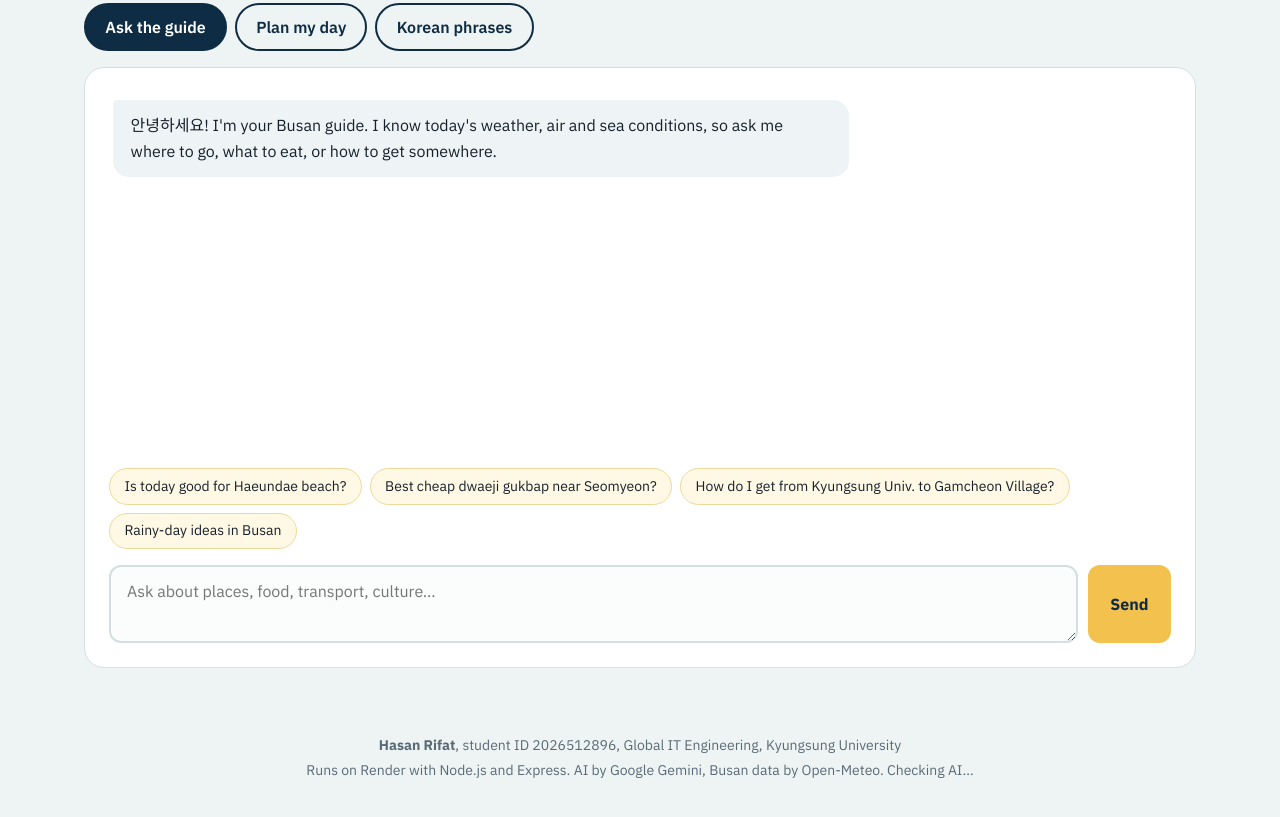
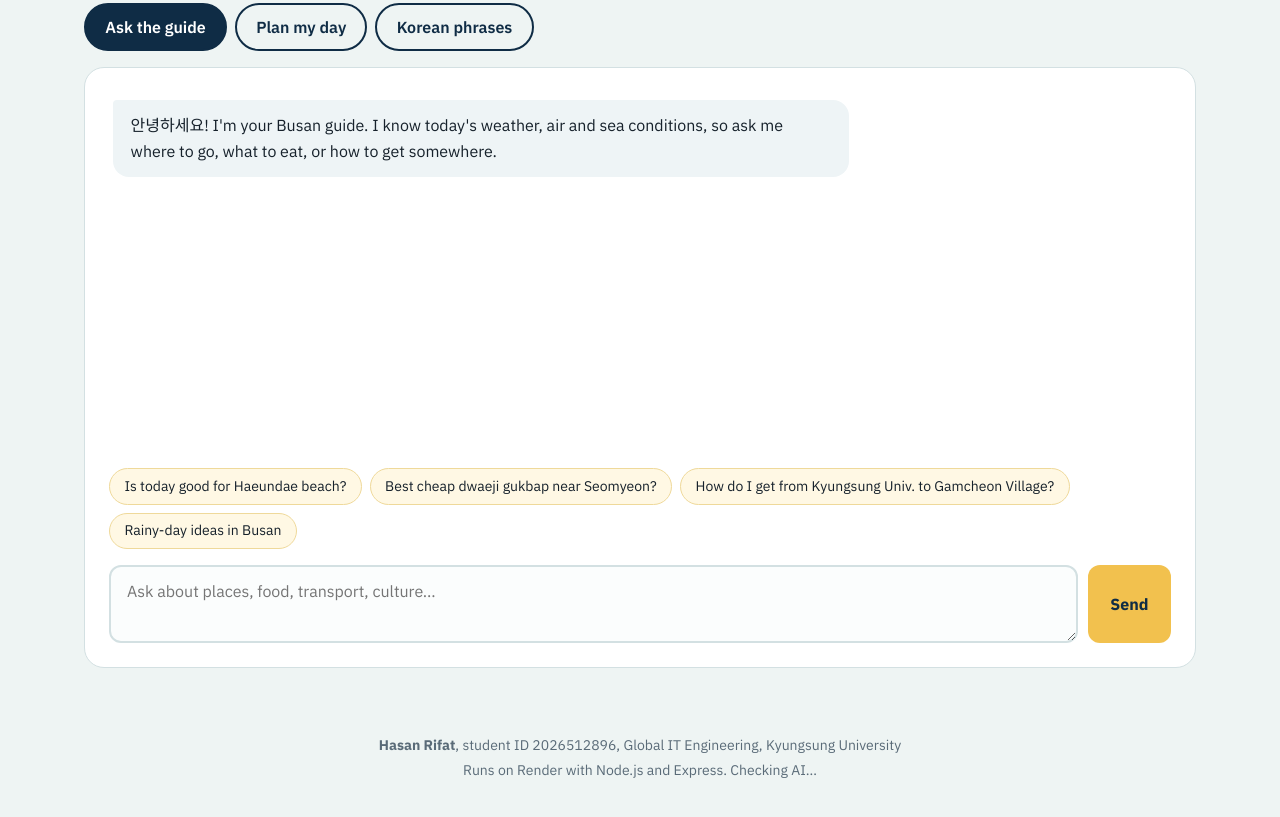
Before and after one commit to RifatHasan-g/busan-ai-guide, a website: page public/index.html in a window 1280 px wide. Shown: the part 745-1562 px from the top of the page. Drawn offline with Linux system fonts and the light colour scheme; no server answers; a web font is replaced by a local one.

Commit message:
Update footer content in index.html
Removed mention of AI by Google Gemini from footer.

```diff
--- a/public/index.html
+++ b/public/index.html
@@ -161,7 +161,7 @@
 
   <footer class="footer">
     <p><strong>Hasan Rifat</strong>, student ID 2026512896, Global IT Engineering, Kyungsung University</p>
-    <p>Runs on Render with Node.js and Express. AI by Google Gemini, Busan data by Open-Meteo. <span id="aiStatus">Checking AI…</span></p>
+    <p>Runs on Render with Node.js and Express. <span id="aiStatus">Checking AI…</span></p>
   </footer>
 
   <script src="/app.js"></script>
```
